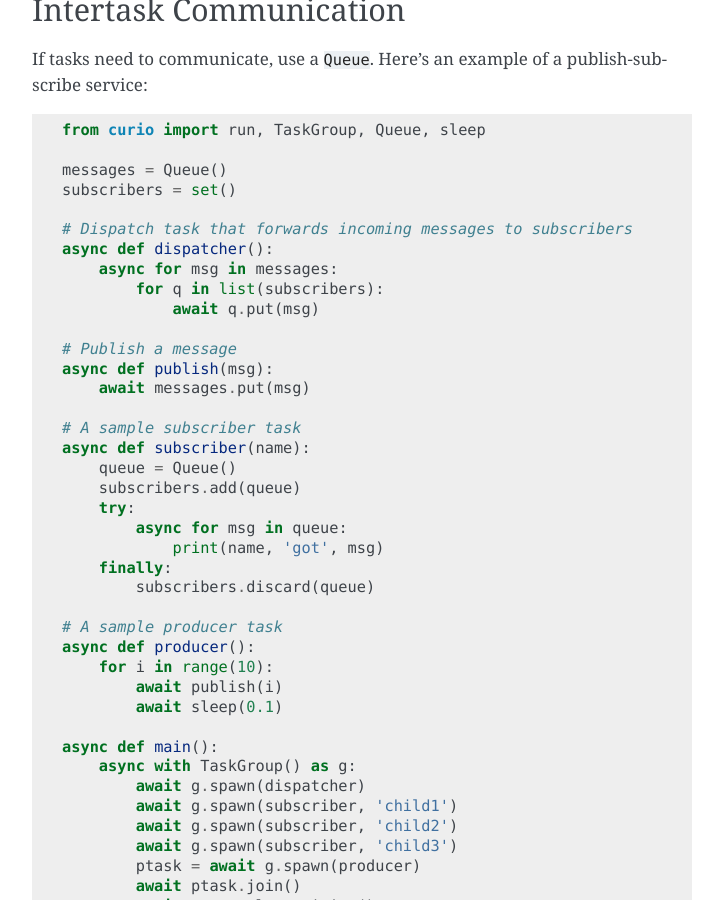
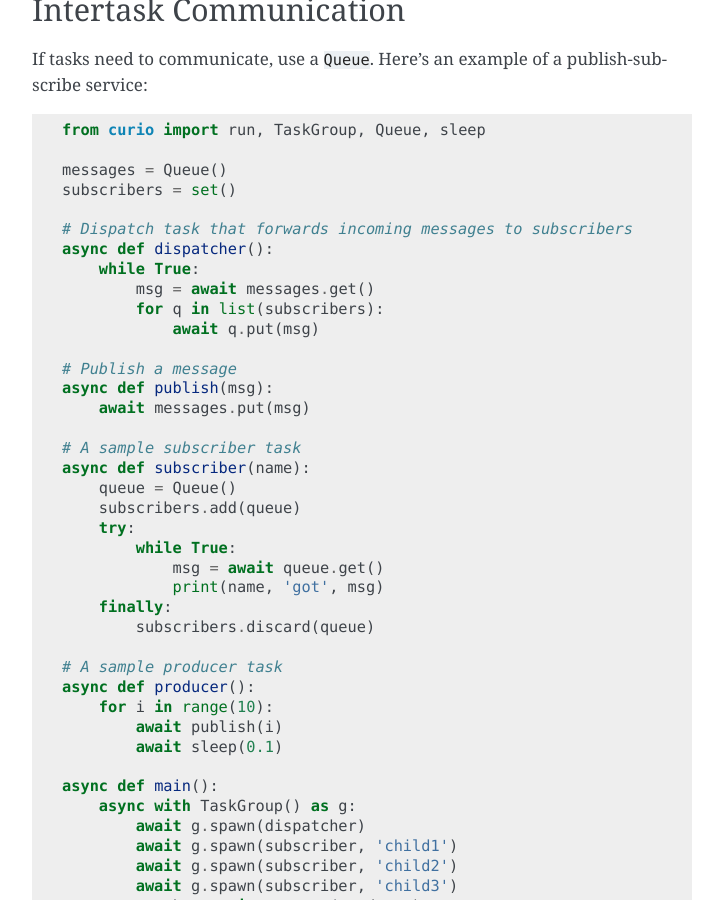
Before and after one commit to dabeaz/curio, a Sphinx documentation site: the page built from docs/tutorial.rst, in a window 1280 px wide and 900 px high, scrolled down 7349 px. Shown: the whole window, without its empty margins (388-1111 px from the left). Built offline with Sphinx 7.4.7, drawn with Linux system fonts in a browser that asks for light colours; pages that are not in the unit, such as notebooks, are missing from menus.

Commit message:
Fixed bug in tutorial

```diff
--- a/docs/tutorial.rst
+++ b/docs/tutorial.rst
@@ -361,7 +361,8 @@ of a publish-subscribe service::
 
     # Dispatch task that forwards incoming messages to subscribers
     async def dispatcher():
-        async for msg in messages:
+        while True:
+            msg = await messages.get()
             for q in list(subscribers):
                 await q.put(msg)
 
@@ -374,7 +375,8 @@ of a publish-subscribe service::
         queue = Queue()
         subscribers.add(queue)
         try:
-            async for msg in queue:
+            while True:
+                msg = await queue.get()
                 print(name, 'got', msg)
         finally:
             subscribers.discard(queue)
```
